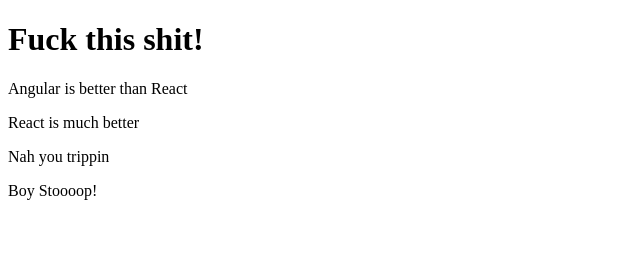
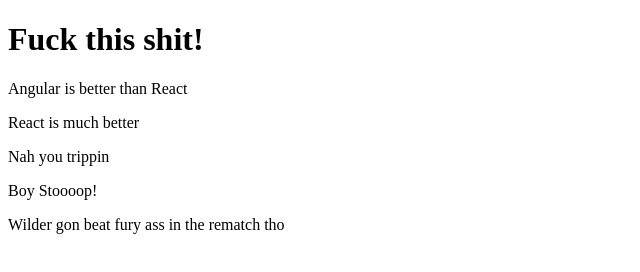
Before and after one commit to joshHawks1823/git-example2, a plain HTML site: page index.html in a window 1280 px wide. Shown: the whole page, without its empty margins (0-640 px from the left). Drawn offline with Linux system fonts and the light colour scheme.

Commit message:
Commit time

```diff
--- a/index.html
+++ b/index.html
@@ -11,5 +11,6 @@
     <p>React is much better</p>
     <p>Nah you trippin</p>
     <p>Boy Stoooop!</p>
+    <p>Wilder gon beat fury ass in the rematch tho</p>
   </body>
 </html>
```
